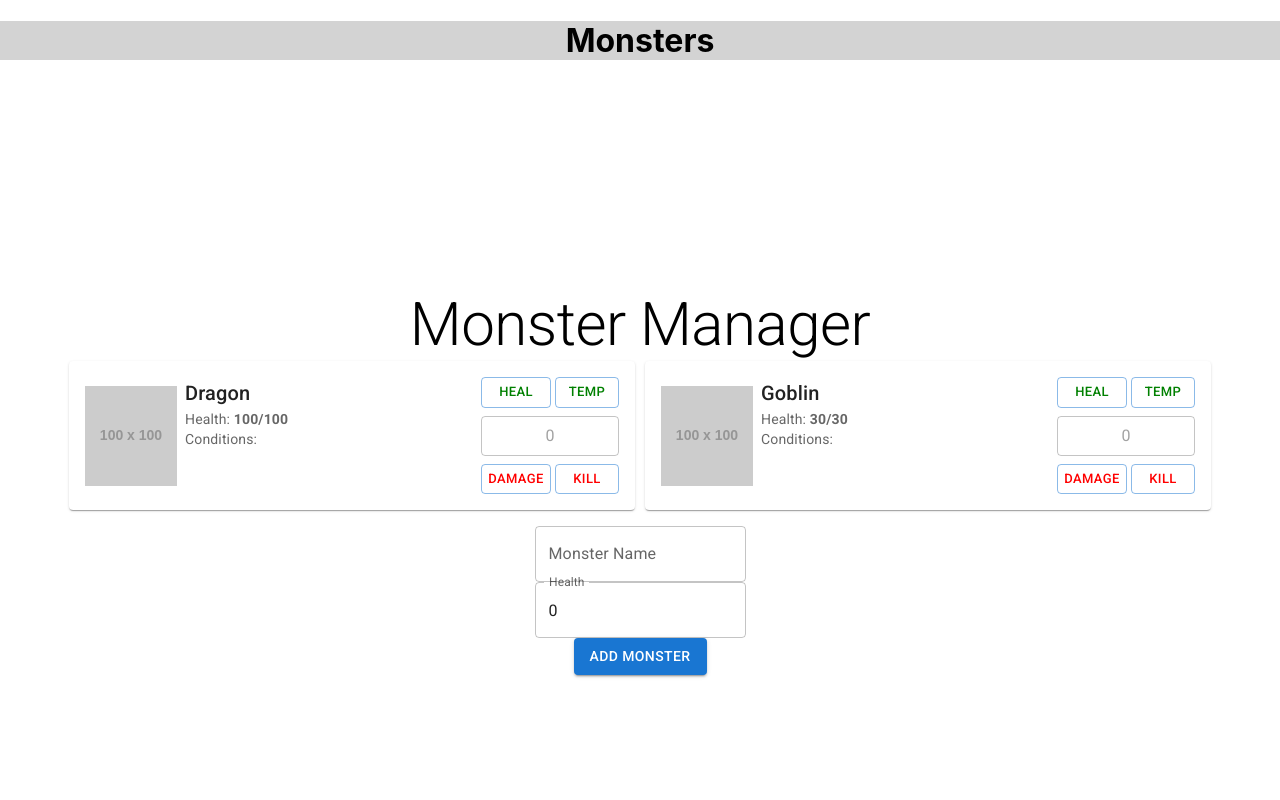
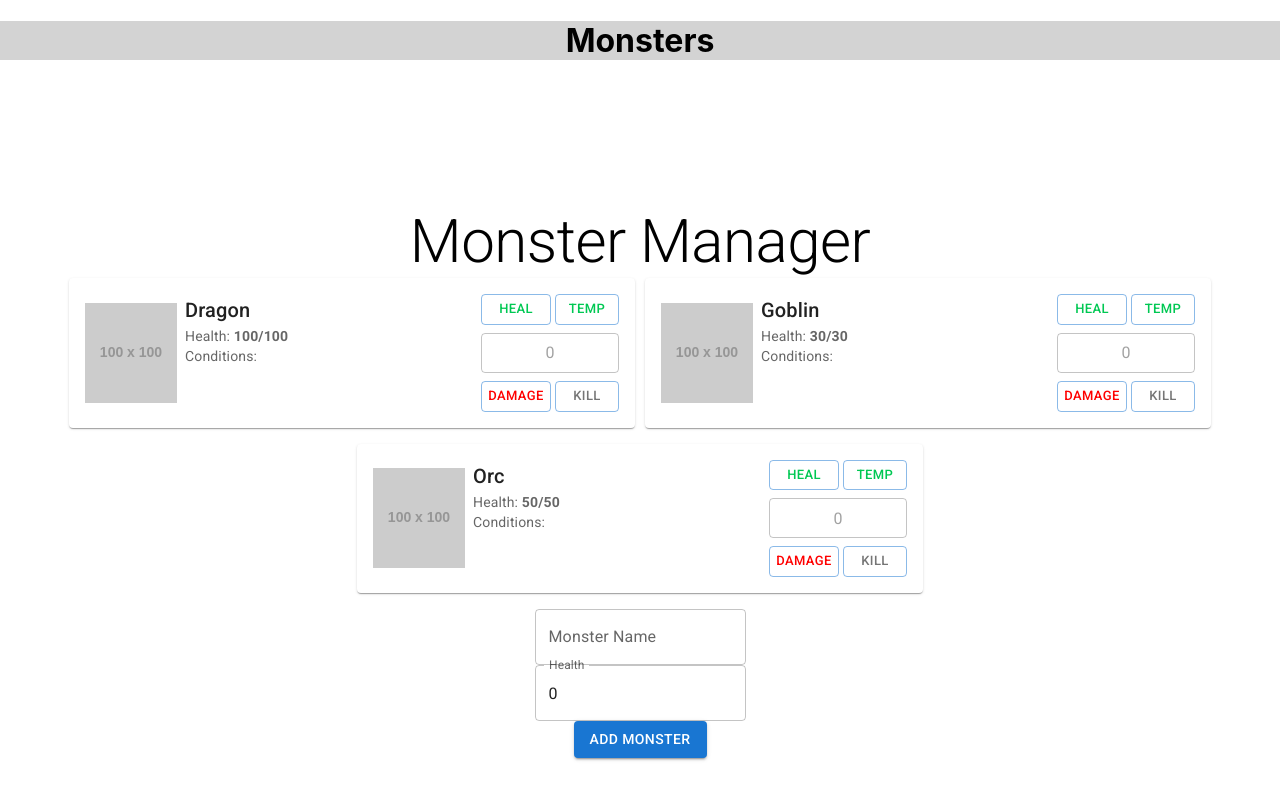
Before and after one commit to Nick-jw/dnd, a React (Create React App) app: page / in a window 1280 px wide. Shown: the top 800 px of the page. Built offline with nearby package versions, Linux system fonts and the light colour scheme.

Commit message:
Health buttons

```diff
--- a/src/App.tsx
+++ b/src/App.tsx
@@ -6,13 +6,18 @@ import '@fontsource/roboto/300.css';
 import '@fontsource/roboto/400.css';
 import '@fontsource/roboto/500.css';
 import '@fontsource/roboto/700.css';
+import { MonsterManagerProvider } from './context/MonsterManagerContext';
 
 function App(): JSX.Element {
   return (
-    <div className="App">
-      <Header />
-      <Main />
-    </div>
+    <React.StrictMode>
+      <MonsterManagerProvider>
+        <div className="App">
+          <Header />
+          <Main />
+        </div>
+      </MonsterManagerProvider>
+    </React.StrictMode>
   );
 }
 
--- a/src/components/MonsterCard.tsx
+++ b/src/components/MonsterCard.tsx
@@ -1,4 +1,3 @@
-import { RefObject } from 'react';
 import {
   Card,
   CardContent,
@@ -8,20 +7,49 @@ import {
   Button,
   CardMedia,
 } from '@mui/material';
-import MonsterManager from '../repository/MonsterManager';
+import { green, grey } from '@mui/material/colors';
+import React, { useState } from 'react';
+import { useMonsterManager } from '../context/MonsterManagerContext';
 import '../styles/MonsterCard.css';
 
 interface MonsterCardProps {
   name: string;
-  monsterManagerRef: RefObject<MonsterManager | null>;
 }
 
 const MonsterCard = (props: MonsterCardProps): JSX.Element => {
-  const { name, monsterManagerRef } = props;
-  const health = monsterManagerRef.current?.getMonster(name)?.health || 0;
-  const maxHealth = monsterManagerRef.current?.getMonster(name)?.maxHealth || 0;
-  const conditions =
-    monsterManagerRef.current?.getMonster(name)?.conditions || [];
+  const { name } = props;
+  const monsterManager = useMonsterManager();
+  const [healthInput, setHealthInput] = useState<number | null>(null);
+
+  const health = monsterManager.getMonster(name)?.health || 0;
+  const maxHealth = monsterManager.getMonster(name)?.maxHealth || 0;
+  const conditions = monsterManager.getMonster(name)?.conditions || [];
+
+  const handleHealthInputChange = (
+    event: React.ChangeEvent<HTMLInputElement>,
+  ): void => {
+    const value = parseInt(event.target.value, 10);
+    setHealthInput(value);
+  };
+
+  const handleHealButton = (): void => {
+    if (healthInput !== null) {
+      monsterManager?.applyHealthDelta(name, healthInput, 'heal');
+      setHealthInput(null);
+    }
+  };
+
+  const handleDamageButton = (): void => {
+    if (healthInput !== null) {
+      monsterManager?.applyHealthDelta(name, healthInput, 'damage');
+      setHealthInput(null);
+    }
+  };
+
+  const handleKillButton = (): void => {
+    monsterManager?.applyHealthDelta(name, Number.MAX_VALUE, 'damage');
+    setHealthInput(null);
+  };
 
   return (
     <Card sx={{ marginBottom: '1rem', width: '100%' }}>
@@ -63,7 +91,8 @@ const MonsterCard = (props: MonsterCardProps): JSX.Element => {
               <Button
                 variant="outlined"
                 size="small"
-                sx={{ width: '70px', color: 'green' }}
+                onClick={handleHealButton}
+                sx={{ width: '70px', color: green.A700 }}
                 className="health-button"
               >
                 Heal
@@ -71,7 +100,7 @@ const MonsterCard = (props: MonsterCardProps): JSX.Element => {
               <Button
                 variant="outlined"
                 size="small"
-                sx={{ width: 64, color: 'green' }}
+                sx={{ width: 64, color: green.A700 }}
                 className="health-button"
               >
                 Temp
@@ -81,6 +110,8 @@ const MonsterCard = (props: MonsterCardProps): JSX.Element => {
               type="number"
               variant="outlined"
               placeholder="0"
+              onChange={handleHealthInputChange}
+              value={healthInput !== null ? healthInput : ''}
               size="small"
               className="monster-input"
               sx={{
@@ -94,6 +125,7 @@ const MonsterCard = (props: MonsterCardProps): JSX.Element => {
                 variant="outlined"
                 size="small"
                 sx={{ width: '70px', color: 'red' }}
+                onClick={handleDamageButton}
                 className="health-button"
               >
                 Damage
@@ -101,7 +133,8 @@ const MonsterCard = (props: MonsterCardProps): JSX.Element => {
               <Button
                 variant="outlined"
                 size="small"
-                sx={{ width: 64, color: 'red' }}
+                sx={{ width: 64, color: grey[600] }}
+                onClick={handleKillButton}
                 className="health-button"
               >
                 Kill
--- /dev/null
+++ b/src/context/MonsterManagerContext.tsx
@@ -0,0 +1,34 @@
+import React, { createContext, useContext, useRef } from 'react';
+import MonsterManager from '../repository/MonsterManager';
+
+const MonsterManagerContext = createContext<MonsterManager | null>(null);
+
+type MonsterManagerProviderProps = {
+  children: React.ReactNode;
+};
+
+export const useMonsterManager = (): MonsterManager => {
+  const context = useContext(MonsterManagerContext);
+  if (!context) {
+    throw new Error(
+      'useMonsterManager must be used within a MonsterManagerProvider',
+    );
+  }
+  return context;
+};
+
+export const MonsterManagerProvider = ({
+  children,
+}: MonsterManagerProviderProps): JSX.Element => {
+  const monsterManagerRef = useRef<MonsterManager | null>(null);
+
+  if (!monsterManagerRef.current) {
+    monsterManagerRef.current = MonsterManager.getInstance();
+  }
+
+  return (
+    <MonsterManagerContext.Provider value={monsterManagerRef.current}>
+      {children}
+    </MonsterManagerContext.Provider>
+  );
+};
--- a/src/pages/Main.tsx
+++ b/src/pages/Main.tsx
@@ -1,36 +1,35 @@
 import { Typography, TextField, Button, Container, Grid } from '@mui/material';
-import { useState, useEffect, useRef } from 'react';
-import MonsterManager from '../repository/MonsterManager';
+import { useState, useEffect } from 'react';
+import { useMonsterManager } from '../context/MonsterManagerContext';
 import Monster from '../repository/Monster';
 import MonsterCard from '../components/MonsterCard';
 import '../styles/Main.css';
 
 const Main = (): JSX.Element => {
+  const monsterManager = useMonsterManager();
   const [monsters, setMonsters] = useState<Monster[]>([]);
   const [name, setName] = useState<string>('');
   const [health, setHealth] = useState<number | string>(0);
-  const monsterManagerRef = useRef<MonsterManager | null>(null);
 
   useEffect(() => {
-    if (!monsterManagerRef.current) {
-      monsterManagerRef.current = MonsterManager.getInstance();
-      if (monsterManagerRef.current) {
-        monsterManagerRef.current.subscribe(setMonsters);
-        monsterManagerRef.current.addMonster({ name: 'Dragon', health: 100 });
-        monsterManagerRef.current.addMonster({ name: 'Goblin', health: 30 });
-      }
+    if (monsterManager) {
+      monsterManager.subscribe(setMonsters);
+      monsterManager.addMonster({ name: 'Dragon', health: 100 });
+      monsterManager.addMonster({ name: 'Goblin', health: 30 });
+      monsterManager.addMonster({ name: 'Orc', health: 50 });
     }
 
     return () => {
-      if (monsterManagerRef.current) {
-        monsterManagerRef.current.unsubscribe(setMonsters);
+      if (monsterManager) {
+        monsterManager.unsubscribe(setMonsters);
+        monsterManager.clearAllMonsters();
       }
     };
-  }, []);
+  }, [monsterManager]);
 
   const addMonster = () => {
-    if (monsterManagerRef.current && typeof health === 'number') {
-      monsterManagerRef.current.addMonster({ name, health });
+    if (monsterManager && typeof health === 'number') {
+      monsterManager.addMonster({ name, health });
     }
     setName('');
     setHealth(0);
@@ -57,10 +56,7 @@ const Main = (): JSX.Element => {
             className="grid-item"
             sx={{ display: 'flex', justifyContent: 'flex-start' }}
           >
-            <MonsterCard
-              name={monster.name}
-              monsterManagerRef={monsterManagerRef}
-            />
+            <MonsterCard name={monster.name} />
           </Grid>
         ))}
       </Grid>
--- a/src/repository/Monster.ts
+++ b/src/repository/Monster.ts
@@ -2,16 +2,27 @@ interface MonsterParams {
   name: string;
   health: number;
   maxHealth?: number;
+  lowHealth?: boolean;
   dead?: boolean;
   advantaged?: boolean;
   disadvantaged?: boolean;
   conditions?: string[];
 }
 
+// Maybe make a health object, to save having to check for lowHealth
+// Constructor would still take raw values, but would contruct a health object and store as field
+// interface Health {
+//   health: number;
+//   tempHealth: number;
+//   maxHealth: number;
+//   low: boolean;
+// }
+
 class Monster {
   public name: string = 'defaultMonster';
   public health: number = 1;
   public maxHealth: number = this.health;
+  public lowHealth: boolean = false;
   public dead: boolean = false;
   public advantaged: boolean = false;
   public disadvantaged: boolean = false;
@@ -22,6 +33,7 @@ class Monster {
     if (!params.maxHealth) {
       this.maxHealth = this.health;
     }
+    this.lowHealth = this.health > this.maxHealth / 3;
   }
 
   public setHealth(value: number): void {
--- a/src/repository/MonsterManager.ts
+++ b/src/repository/MonsterManager.ts
@@ -18,18 +18,20 @@ class MonsterManager {
 
   // Subscribe to MonsterManager list updates
   public subscribe(listener: Listener): void {
+    // eslint-disable-next-line no-console
+    console.log('[MonsterManager] Adding listener: ', listener.name);
     this.listeners.push(listener);
-    console.log('listener added', listener);
   }
 
   // Unsubscribe
   public unsubscribe(listener: Listener): void {
+    // eslint-disable-next-line no-console
+    console.log('[MonsterManager] Removing listener: ', listener.name);
     this.listeners = this.listeners.filter((l) => l !== listener);
   }
 
   // Notify listeners of Monster list changes
   private notifyListeners(): void {
-    console.log('notifying listeners', this.listeners);
     for (const listener of this.listeners) {
       listener([...this.monsters]);
     }
@@ -49,7 +51,6 @@ class MonsterManager {
   public addMonster(params: MonsterParams): void {
     const monster: Monster = new Monster(params);
     this.monsters.push(monster);
-    console.log('monster added', monster);
     this.notifyListeners();
   }
 
@@ -78,6 +79,7 @@ class MonsterManager {
   public loadFromBrowserStorage(): boolean {
     const data: string | null = localStorage.getItem('monsters');
     if (data) {
+      // eslint-disable-next-line @typescript-eslint/no-explicit-any
       const parsedData: any = JSON.parse(data);
       try {
         const monsters: Monster[] = parsedData.map(
@@ -86,7 +88,7 @@ class MonsterManager {
         this.monsters = monsters;
       } catch (err) {
         // eslint-disable-next-line no-console
-        console.warn('Error loading monsters: Invalid data');
+        console.warn('[MonsterManager] Error loading from local storage');
         return false;
       }
       this.notifyListeners();
@@ -95,10 +97,28 @@ class MonsterManager {
     return false;
   }
 
-  public setMonsterHealth(name: string, health: number): void {
-    const monster = this.monsters.find((m) => m.name === name);
+  public clearAllMonsters(): void {
+    this.monsters = [];
+    this.notifyListeners();
+  }
+
+  public applyHealthDelta(
+    name: string,
+    health: number,
+    type: 'heal' | 'damage',
+  ): void {
+    const monster = this.getMonster(name);
     if (monster) {
-      monster.setHealth(health);
+      const newHealth =
+        type === 'heal' ? monster.health + health : monster.health - health;
+      if (newHealth <= 0) {
+        monster.health = 0;
+        monster.dead = true;
+      } else if (newHealth >= monster.maxHealth) {
+        monster.health = monster.maxHealth;
+      } else {
+        monster.health = newHealth;
+      }
       this.notifyListeners();
     }
   }
```
